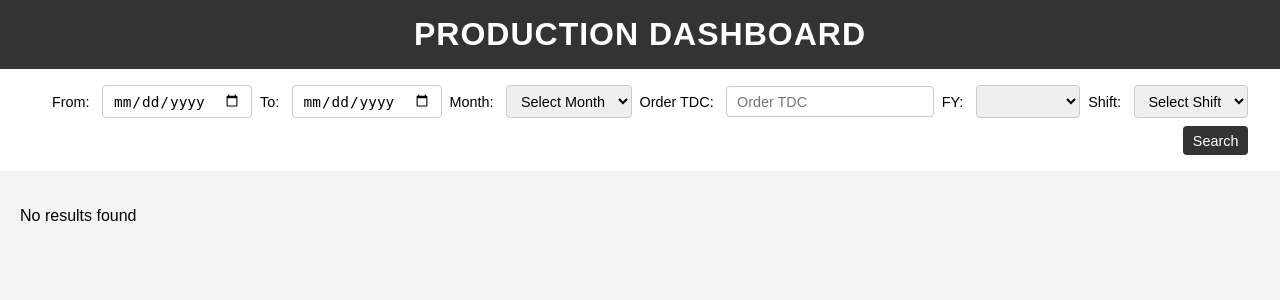
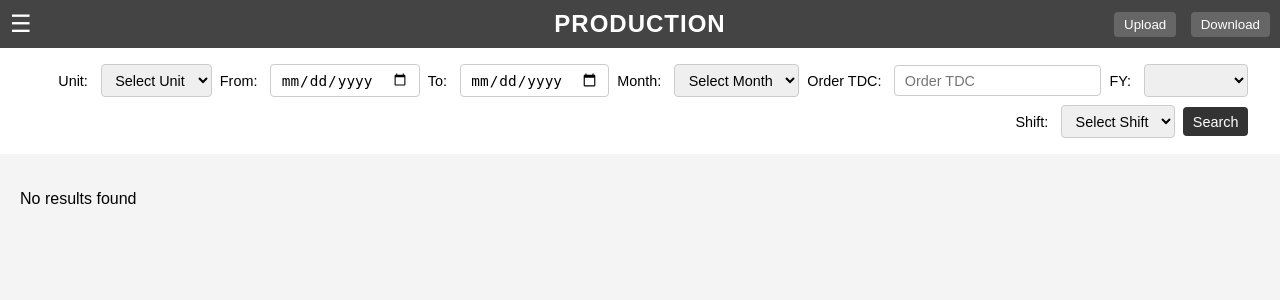
Before and after one commit to somyalakshmi07/DP, a Flask app: page / in a window 1280 px wide. Shown: the top 300 px of the page. Run offline with Flask 3, Linux system fonts and the light colour scheme; data that the repository does not hold is empty.

Commit message:
added unit,hamberger menu,upload and download in html

```diff
--- a/backend/app.py
+++ b/backend/app.py
@@ -28,12 +28,20 @@ def search():
     financial_year = data.get('financialYear')
     if not financial_year or financial_year == 'FY25':
         table_name = '25datacsv'
+    elif financial_year == '24':
+        # Return FY24 data
+        table_name = '24datacsv'
+    elif financial_year == '23':
+        # Return FY23 data
+        table_name = '23datacsv'
+    elif financial_year == '22':
+        # Return FY22 data
+        table_name = '22datacsv'
+    # else:
+    #     return jsonify({'message': 'Data not found'})
     else:
-        table_name = f"{financial_year[2:]}datacsv"
-
-
-
-    # table_name = f"{financial_year}datacsv"
+    #     table_name = f"{financial_year[2:]}datacsv"
+          table_name = f"{financial_year}datacsv"
     query = f"""
     SELECT
         `Row`, `Actual Product`, `Segment`, `DP FLAG`, `MotherBatchNo`, `Ip Width`, `Ip Thick`,
@@ -60,7 +68,7 @@ def search():
         `Surface Conditioning Mill Elongation`, `Tension Leveller Elongation`,
         `Furnace Entry Speed`, `Tube Treatment 6 Strip Actual Temperature`, `PDOTr`,
         `PDOPor`, `PDOSpeedSetupFurn`, `Schd Line No`, `NRI`, `RA_CODE`,
-        `Surface_Roughness_Min`, `Surface_Roughness_Max`, `Area`, `Zinc`
+        `Surface_Roughness_Min`, `Surface_Roughness_Max`
     FROM {table_name} WHERE 1=1
 """
 
--- a/backend/static/app.js
+++ b/backend/static/app.js
@@ -5,7 +5,6 @@ async function searchData() {
     const orderTdc = document.querySelector('input[name="orderTdc"]').value;
     const financialYear = document.querySelector('select[name="financialYear"]').value;
     const shift = document.querySelector('select[name="shift"]').value;
-
 
     const response = await fetch('/search', {
         method: 'POST',
@@ -20,6 +19,7 @@ async function searchData() {
     } else {
         alert(data.error);
     }
+
 }
 
 function renderResults(data) {
@@ -56,7 +56,7 @@ function renderResults(data) {
         "Surface Conditioning Mill Elongation", "Tension Leveller Elongation",
         "Furnace Entry Speed", "Tube Treatment 6 Strip Actual Temperature", "PDOTr",
         "PDOPor", "PDOSpeedSetupFurn", "Schd Line No", "NRI", "RA_CODE",
-        "Surface_Roughness_Min", "Surface_Roughness_Max", "Area", "Zinc"
+        "Surface_Roughness_Min", "Surface_Roughness_Max"
     ];
 
     let tableHTML = "<table class='excel-table'><thead><tr>";
@@ -81,3 +81,19 @@ window.addEventListener('load', () => {
     document.querySelector('select[name="financialYear"]').value = 'FY25';
     searchData();
 });
+
+function openNav() {
+    document.getElementById("mySidebar").style.width = "250px";
+}
+
+function closeNav() {
+    document.getElementById("mySidebar").style.width = "0";
+}
+
+function uploadData() {
+    alert("Upload button clicked!");
+}
+
+function downloadData() {
+    alert("Download button clicked!");
+}
--- a/backend/static/style.css
+++ b/backend/static/style.css
@@ -83,3 +83,79 @@ table.excel-table td {
     word-wrap: break-word;
     max-width: 200px;
 }
+
+.hamburger {
+    font-size: 24px;
+    cursor: pointer;
+    margin-right: 20px;
+}
+
+.sidebar {
+    height: 100%;
+    width: 0;
+    position: fixed;
+    z-index: 1;
+    top: 0;
+    left: 0;
+    background-color: #333;
+    overflow-x: hidden;
+    transition: 0.3s;
+    padding-top: 60px;
+}
+
+.sidebar a {
+    padding: 10px 20px;
+    text-decoration: none;
+    font-size: 18px;
+    color: #fff;
+    display: block;
+    transition: 0.3s;
+}
+
+.sidebar a:hover {
+    background-color: #575757;
+}
+
+.sidebar .closebtn {
+    position: absolute;
+    top: 10px;
+    right: 20px;
+    font-size: 30px;
+}
+
+nav {
+    display: flex;
+    align-items: center;
+    justify-content: space-between;
+    padding: 10px;
+    background-color: #444;
+    color: #fff;
+    position: relative;
+}
+
+nav h1 {
+    position: absolute;
+    left: 50%;
+    transform: translateX(-50%);
+    margin: 0;
+    font-size: 24px;
+}
+
+.hamburger {
+    font-size: 24px;
+    cursor: pointer;
+}
+
+.nav-buttons button {
+    margin-left: 10px;
+    padding: 5px 10px;
+    background-color: #666;
+    color: #fff;
+    border: none;
+    border-radius: 4px;
+    cursor: pointer;
+}
+
+.nav-buttons button:hover {
+    background-color: #888;
+}
--- a/backend/templates/index.html
+++ b/backend/templates/index.html
@@ -7,11 +7,34 @@
     <link rel="stylesheet" href="../static/style.css">
 </head>
 <body>
+
+    <!-- Sidebar -->
+    <div id="mySidebar" class="sidebar">
+        <a href="javascript:void(0)" class="closebtn" onclick="closeNav()">&times;</a>
+        <a href="/home">Home</a>
+        <a href="/dashboard">Dashboard</a>
+        <a href="/reports">Reports</a>
+        <a href="/settings">Settings</a>
+    </div>
+
     <nav>
-        <h1>PRODUCTION DASHBOARD</h1>
+        <span class="hamburger" onclick="openNav()">&#9776;</span>
+        <h1>PRODUCTION</h1>
+        <div class="nav-buttons">
+            <button onclick="uploadData()">Upload</button>
+            <button onclick="downloadData()">Download</button>
+        </div>
     </nav>
 
+
     <div class="selection-menu">
+        <label for="unit">Unit:</label>
+        <select id="unit" name="unit">
+            <option value="">Select Unit</option>
+            <option value="CGL-2">CGL-2</option>
+            <option value="CGL-3">CGL-3</option>
+        </select>
+
         <label for="fromDate">From:</label>
         <input type="date" id="fromDate" name="fromDate" />
 
```
